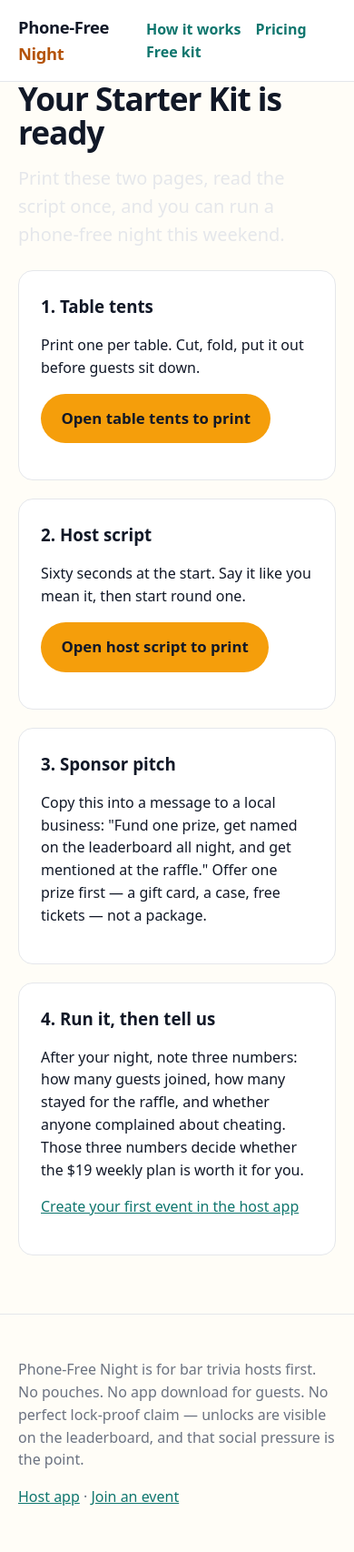
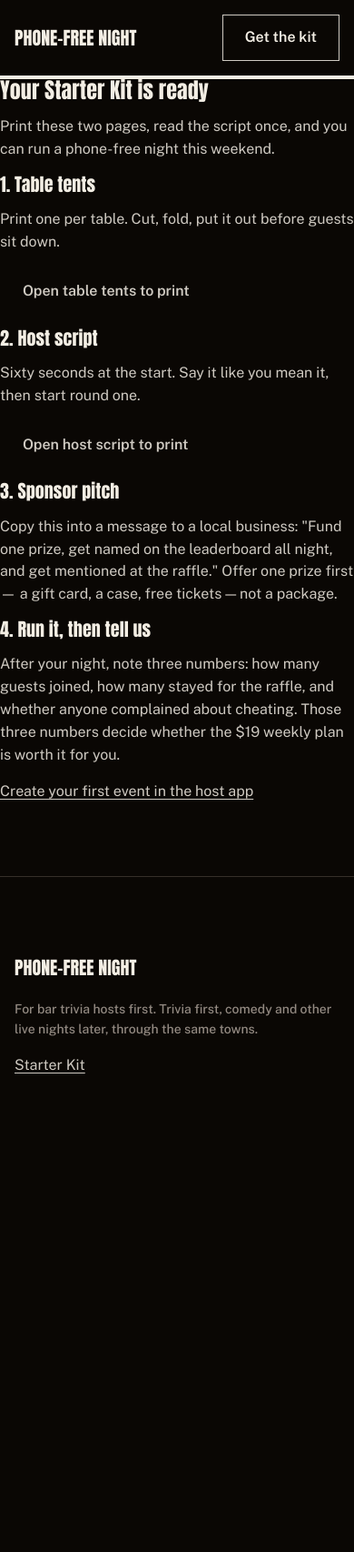
Before and after one commit to ToXMon/phone-free-night, a Django app: page /starter-kit/download/ in a window 390 px wide. Shown: the whole page at 91% size. After the commit the page ends 1180 px from the top, so only its background shows below. Run offline with Django 5.2, Linux system fonts and the light colour scheme.

Commit message:
Landing page: Hallmark Manifesto redesign
Rebuilt Starter Kit landing page with Nutlope/hallmark v2.0.0: Manifesto theme dealt 1/3, Anton poster head PHONES DOWN. GAME ON., record rows, one red-inverted kit band, no invented metrics or testimonials. sloplint: 0 FAIL, 1 WARN (red band is the theme's one inverted surface), 1 waived (38iii red word).

```diff
--- a/templates/landing/base.html
+++ b/templates/landing/base.html
@@ -3,66 +3,80 @@
 <head>
   <meta charset="utf-8">
   <meta name="viewport" content="width=device-width, initial-scale=1">
-  <title>{% block title %}Phone-Free Night — Trivia without the cheating{% endblock %}</title>
-  <meta name="description" content="Phone-Free Night helps bar trivia hosts stop phone cheating, keep guests in the room, and put local sponsors on the leaderboard. Free Starter Kit to run one night this weekend.">
+  <title>{% block title %}Phone-Free Night: Phones down. Game on.{% endblock %}</title>
+  <meta name="description" content="Phone-Free Night helps bar trivia hosts stop phone cheating, keep guests in the room, and put local sponsors on the leaderboard.">
+  <link href="https://fonts.googleapis.com/css2?family=Anton&family=Public+Sans:wght@400;500;600&display=swap" rel="stylesheet">
   <style>
-    :root { --ink: #111827; --paper: #fffdf7; --amber: #f59e0b; --amber-dark: #b45309; --teal: #0f766e; --muted: #6b7280; --line: #e5e7eb; }
-    * { box-sizing: border-box; }
-    body { margin: 0; font-family: system-ui, -apple-system, Segoe UI, Roboto, sans-serif; color: var(--ink); background: var(--paper); line-height: 1.55; }
-    a { color: var(--teal); }
-    .wrap { max-width: 1020px; margin: 0 auto; padding: 0 1.25rem; }
-    header.top { border-bottom: 1px solid var(--line); background: #fff; }
-    header.top .wrap { display: flex; justify-content: space-between; align-items: center; padding-top: 1rem; padding-bottom: 1rem; }
-    .brand { font-weight: 800; font-size: 1.15rem; letter-spacing: -0.02em; color: var(--ink); text-decoration: none; }
-    .brand span { color: var(--amber-dark); }
-    .nav a { margin-left: 1rem; font-weight: 600; text-decoration: none; }
-    .hero { background: #111827; color: #fff; padding: 4rem 0 3.5rem; }
-    .eyebrow { text-transform: uppercase; letter-spacing: 0.12em; font-size: 0.8rem; font-weight: 700; color: var(--amber); margin: 0 0 1rem; }
-    h1 { font-size: clamp(2.2rem, 6vw, 3.8rem); line-height: 1.05; letter-spacing: -0.03em; margin: 0 0 1rem; max-width: 820px; }
-    h2 { font-size: clamp(1.6rem, 4vw, 2.2rem); line-height: 1.15; letter-spacing: -0.02em; margin: 3rem 0 1rem; }
-    h3 { margin: 0 0 0.5rem; }
-    .lede { font-size: 1.25rem; color: #e5e7eb; max-width: 700px; margin: 0 0 1.5rem; }
-    .cta-row { display: flex; gap: 1rem; flex-wrap: wrap; align-items: center; }
-    .btn { display: inline-block; background: var(--amber); color: #111827; font-weight: 800; padding: 0.9rem 1.4rem; border-radius: 999px; text-decoration: none; border: 0; cursor: pointer; font-size: 1.05rem; }
-    .btn:hover { background: #fbbf24; }
-    .btn-ghost { background: transparent; color: #fff; border: 2px solid #fff; }
-    .btn-ghost:hover { background: #fff; color: #111827; }
-    .proof { display: flex; gap: 2rem; flex-wrap: wrap; margin-top: 2rem; color: #d1d5db; font-size: 0.95rem; }
-    .proof strong { color: #fff; display: block; font-size: 1.4rem; }
-    .grid { display: grid; grid-template-columns: repeat(auto-fit, minmax(260px, 1fr)); gap: 1.25rem; margin: 1.5rem 0; }
-    .card { border: 1px solid var(--line); border-radius: 16px; padding: 1.5rem; background: #fff; }
-    .card .num { font-size: 2rem; font-weight: 800; color: var(--amber-dark); }
-    .muted { color: var(--muted); }
-    .callout { background: #fef3c7; border: 1px solid #fde68a; border-radius: 16px; padding: 1.5rem; margin: 2rem 0; }
-    .form-card { background: #fff; border: 1px solid var(--line); border-radius: 20px; padding: 2rem; box-shadow: 0 10px 30px rgba(0,0,0,0.06); }
-    label { display: block; font-weight: 700; margin: 1rem 0 0.35rem; }
-    input { width: 100%; padding: 0.85rem; font-size: 1.05rem; border: 1px solid #d1d5db; border-radius: 10px; }
-    .price { font-size: 2.2rem; font-weight: 800; margin: 0.5rem 0; }
-    .price span { font-size: 1rem; font-weight: 500; color: var(--muted); }
-    footer { border-top: 1px solid var(--line); margin-top: 4rem; padding: 2rem 0; color: var(--muted); }
-    @media print { header.top, footer, .no-print { display: none !important; } body { background: #fff; } }
-    @media (max-width: 640px) { .hero { padding: 2.5rem 0; } .nav a { margin-left: 0.75rem; } }
+  /* Hallmark · shape: Manifesto, Ledge hero · genre: editorial · theme: Manifesto (deal 1/3, seed phone-free-night-bar-trivia-5ba6·9745cba9·2026-10-28·r0) · job: sign up · v2.0.0 */
+  /* Hallmark · waive 38iii · theme names the coloured word as its signature and it appears once on the page, in the hero · Manifesto theme requires one red word */
+  /* Hallmark · waive 55b · hero lines each sit in their own element and never wrap, sized in clamp · Manifesto Ledge hero requires nowrap lines */
+  :root {
+    --color-paper: oklch(13% 0.01 60); --color-paper-2: oklch(17% 0.011 60); --color-paper-3: oklch(22% 0.012 60);
+    --color-ink: oklch(95% 0.014 85); --color-ink-2: oklch(84% 0.012 80); --color-muted: oklch(64% 0.016 65);
+    --color-rule: oklch(31% 0.014 60);
+    --color-accent: oklch(56% 0.228 28); --color-accent-deep: oklch(49% 0.2 28); --color-accent-text: oklch(64% 0.22 28); --color-accent-ink: oklch(98.5% 0.004 90);
+    --color-focus: oklch(64% 0.22 28);
+    --font-display: "Anton", "Impact", sans-serif; --font-body: "Public Sans", ui-sans-serif, system-ui, sans-serif;
+    --space-md: 16px; --space-lg: 24px; --space-2xl: 64px; --gap-columns: 32px;
+    --text-sm: 0.875rem; --text-title: clamp(1.25rem, 0.75vw + 0.875rem, 1.625rem); --text-section: clamp(2rem, 2.5vw + 1rem, 3.5rem); --text-display: clamp(4.5rem, 12vw, 13rem);
+    --dur-short: 220ms; --dur-long: 420ms; --ease-out: cubic-bezier(0.16, 1, 0.3, 1);
+    --rule-hair: 1px; --rule-bar: 4px;
+  }
+  *, *::before, *::after { box-sizing: border-box; }
+  html, body { overflow-x: clip; }
+  body { margin: 0; background: var(--color-paper); color: var(--color-ink-2); font-family: var(--font-body); font-size: 1rem; line-height: 1.55; }
+  :focus-visible { outline: 2px solid var(--color-focus); outline-offset: 2px; }
+  a { color: inherit; text-underline-offset: 0.16em; }
+  h1, h2, h3 { margin: 0; font-family: var(--font-display); font-weight: 400; letter-spacing: 0.004em; line-height: 1.02; overflow-wrap: break-word; min-width: 0; color: var(--color-ink); }
+  h2 { font-size: var(--text-section); padding-top: var(--space-2xl); }
+  h3 { font-size: var(--text-title); }
+  .container { width: 100%; max-width: 1440px; margin-inline: auto; padding-inline: 64px; }
+  .nav { border-bottom: var(--rule-bar) solid var(--color-ink); }
+  .nav-inner { display: flex; justify-content: space-between; align-items: center; padding-top: var(--space-md); padding-bottom: var(--space-md); }
+  .wordmark { font-family: var(--font-display); font-size: var(--text-title); color: var(--color-ink); text-decoration: none; }
+  .label { font-size: var(--text-sm); font-weight: 500; color: var(--color-muted); }
+  .display { line-height: 0.9; }
+  .display > span { display: block; white-space: nowrap; }
+  .display .hot { color: var(--color-accent-text); }
+  h1.display { font-size: var(--text-display); }
+  section { padding-bottom: var(--space-2xl); border-bottom: var(--rule-hair) solid var(--color-rule); }
+  .lead { font-size: 1.3125rem; line-height: 1.45; max-width: 52ch; margin-top: var(--space-lg); }
+  .actions { display: flex; gap: var(--space-md); flex-wrap: wrap; margin-top: var(--space-lg); }
+  .btn { display: inline-block; padding: 12px 24px; font-weight: 600; text-decoration: none; border: var(--rule-hair) solid transparent; transition: background-color var(--dur-short) var(--ease-out); }
+  .btn-primary { background: var(--color-accent); color: var(--color-accent-ink); }
+  .btn-primary:hover { background: var(--color-accent-deep); }
+  .btn-secondary { border-color: var(--color-ink-2); color: var(--color-ink); }
+  .btn-secondary:hover { background: var(--color-accent); border-color: var(--color-accent); color: var(--color-accent-ink); }
+  .btn:active { transform: translate(1px, 1px); }
+  .row { display: grid; grid-template-columns: minmax(0, 1fr) minmax(0, 2fr); gap: var(--gap-columns); padding-top: var(--space-lg); padding-bottom: var(--space-lg); border-top: var(--rule-hair) solid var(--color-rule); align-items: baseline; }
+  .row .num { font-family: var(--font-display); font-size: var(--text-section); color: var(--color-muted); font-variant-numeric: tabular-nums; }
+  .row p { max-width: 65ch; }
+  .band-red { background: var(--color-accent); color: var(--color-accent-ink); padding-top: var(--space-2xl); padding-bottom: var(--space-2xl); }
+  .band-red h2 { color: var(--color-accent-ink); padding-top: 0; }
+  .band-red .btn-primary { background: var(--color-paper); color: var(--color-ink); }
+  .band-red p { color: var(--color-accent-ink); }
+  input { width: 100%; padding: 12px; font-size: 1.05rem; border: var(--rule-hair) solid var(--color-ink-2); background: var(--color-paper-2); color: var(--color-ink); }
+  label { display: block; font-weight: 600; margin: 16px 0 6px; color: var(--color-accent-ink); }
+  footer { padding-top: var(--space-2xl); padding-bottom: var(--space-2xl); }
+  .reveal { animation: wipe var(--dur-long) var(--ease-out) both; }
+  @keyframes wipe { from { clip-path: inset(100% 0 0 0); } to { clip-path: inset(0); } }
+  @media (max-width: 40rem) { .row { grid-template-columns: 1fr; } .container { padding-inline: 16px; } h1.display { font-size: clamp(3.5rem, 18vw, 6rem); } }
+  @media (prefers-reduced-motion: reduce) { .reveal { animation: none; } }
+  @media print { header, footer, .no-print { display: none !important; } }
   </style>
 </head>
 <body>
-  <header class="top">
-    <div class="wrap">
-      <a class="brand" href="{% url 'starter-kit' %}">Phone-Free <span>Night</span></a>
-      <nav class="nav">
-        <a href="#how-it-works">How it works</a>
-        <a href="#pricing">Pricing</a>
-        <a href="{% url 'starter-kit' %}">Free kit</a>
-      </nav>
-    </div>
-  </header>
+  <header class="nav"><div class="container nav-inner">
+    <a class="wordmark" href="{% url 'starter-kit' %}">PHONE-FREE NIGHT</a>
+    <a class="btn btn-secondary" href="{% url 'starter-kit' %}">Get the kit</a>
+  </div></header>
   <main>
     {% block content %}{% endblock %}
   </main>
-  <footer>
-    <div class="wrap">
-      <p>Phone-Free Night is for bar trivia hosts first. No pouches. No app download for guests. No perfect lock-proof claim — unlocks are visible on the leaderboard, and that social pressure is the point.</p>
-      <p><a href="{% url 'home' %}">Host app</a> · <a href="{% url 'guest-join' %}">Join an event</a></p>
-    </div>
-  </footer>
+  <footer><div class="container">
+    <p class="wordmark">PHONE-FREE NIGHT</p>
+    <p class="label">For bar trivia hosts first. Trivia first, comedy and other live nights later, through the same towns.</p>
+    <p><a href="{% url 'starter-kit' %}">Starter Kit</a></p>
+  </div></footer>
 </body>
 </html>
```
Also changed, not shown: templates/landing/starter_kit.html (+41 -63 lines).
